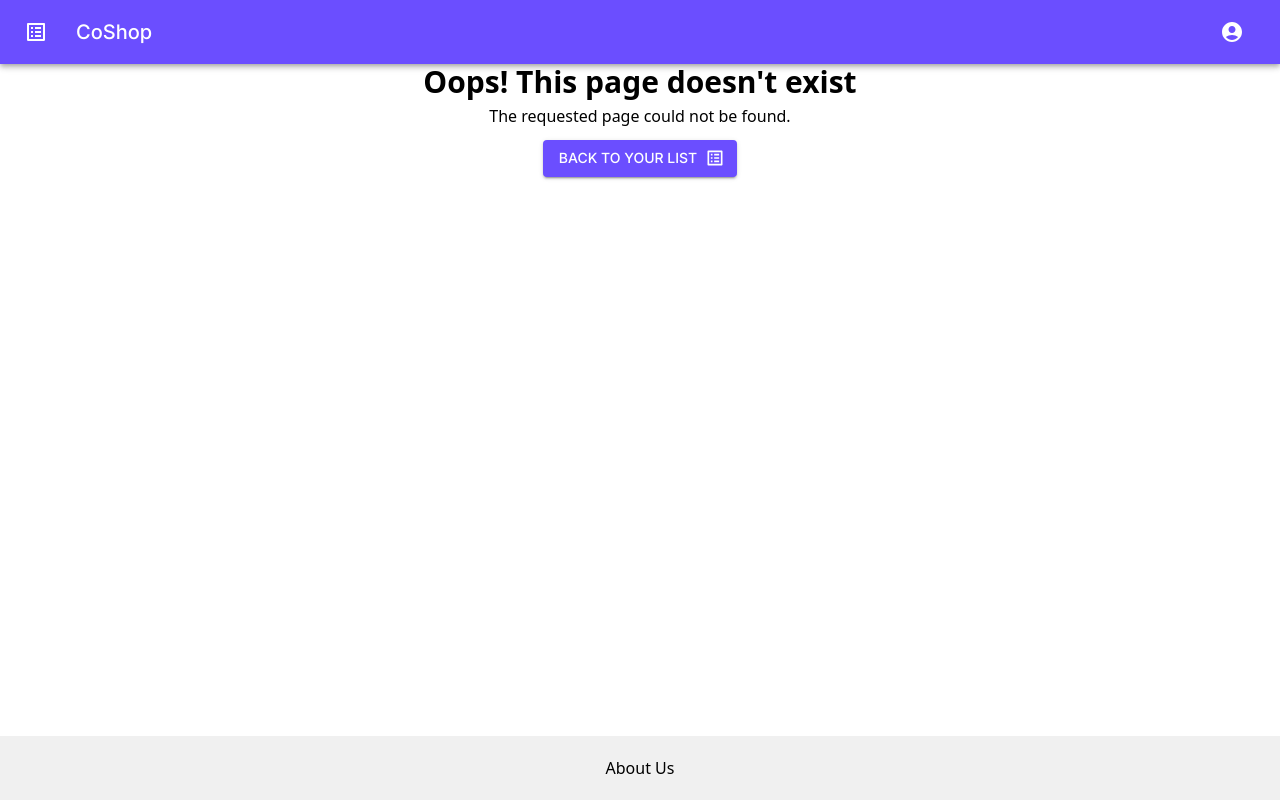
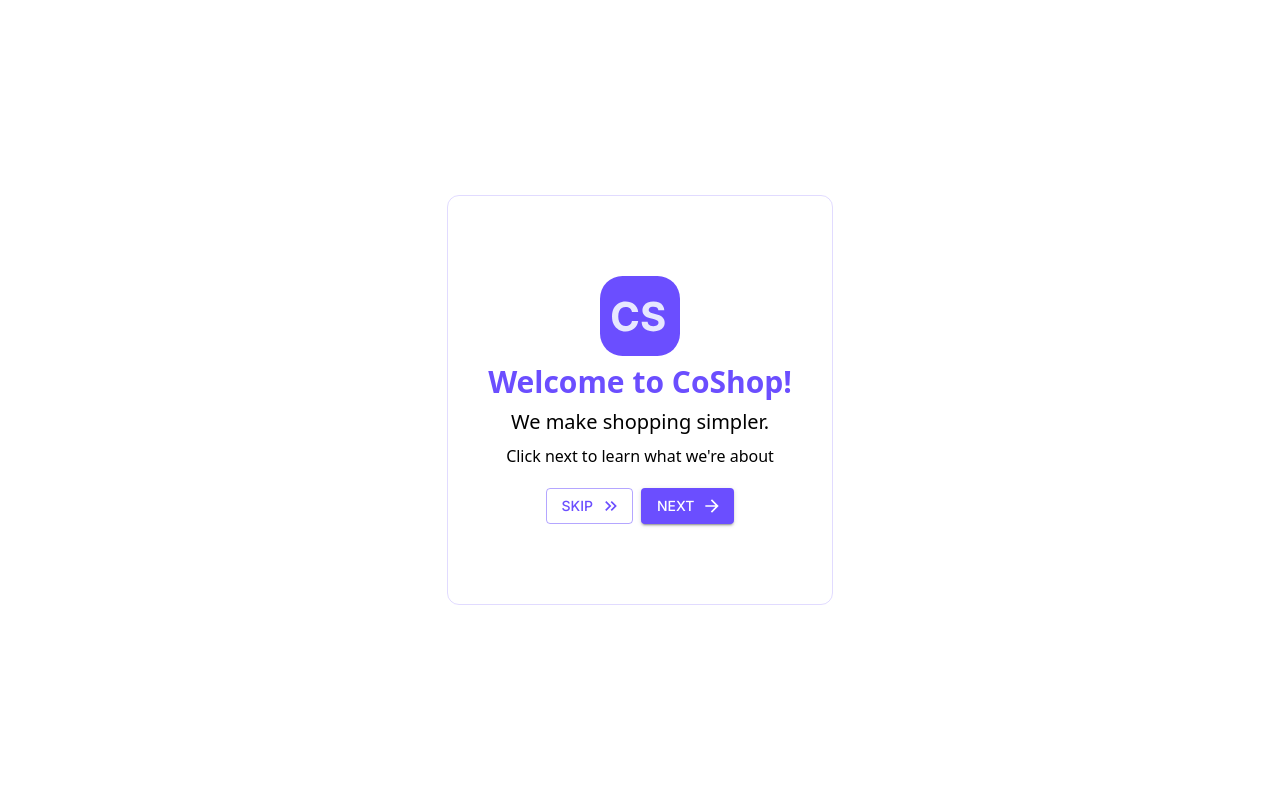
Before and after one commit to thecoshopteam/coshop-web, a React (Vite) app: page /onboarding in a window 1280 px wide. Built offline with nearby package versions, Linux system fonts and the light colour scheme; no server answers; sample sign-in values are in the browser's storage.

Commit message:
feat: create onboarding process

```diff
--- a/src/App.jsx
+++ b/src/App.jsx
@@ -12,6 +12,7 @@ import ProtectedRoute from "./components/ProtectedRoute";
 
 // Page imports
 import Register from "./pages/Register";
+import Onboarding from "./pages/Onboarding";
 import Login from "./pages/Login";
 import List from "./pages/List";
 import Profile from "./pages/Profile";
@@ -34,6 +35,16 @@ const App = () => {
                 <AuthLayout>
                   <Register />
                 </AuthLayout>
+              }
+            />
+            <Route
+              path="/onboarding"
+              element={
+                <ProtectedRoute>
+                  <AuthLayout>
+                    <Onboarding />
+                  </AuthLayout>
+                </ProtectedRoute>
               }
             />
             <Route
--- /dev/null
+++ b/src/components/OBAddAttributes.jsx
@@ -0,0 +1,15 @@
+import SellIcon from "@mui/icons-material/Sell";
+
+export default function OBAddAttributes() {
+  return (
+    <div className="flex flex-col items-center gap-2">
+      <SellIcon color="primary" sx={{ fontSize: 80 }} />
+      <h1 className="text-brand w-64 text-balance text-center text-3xl font-bold">
+        Add helpful attributes to list items!
+      </h1>
+      <p className="w-56 text-balance text-center">
+        So that you know exactly what to get
+      </p>
+    </div>
+  );
+}
--- /dev/null
+++ b/src/components/OBAddStore.jsx
@@ -0,0 +1,15 @@
+import StoreIcon from "@mui/icons-material/Store";
+
+export default function OBAddStore() {
+  return (
+    <div className="flex flex-col items-center gap-2">
+      <StoreIcon color="primary" sx={{ fontSize: 80 }} />
+      <h1 className="text-brand w-64 text-balance text-center text-3xl font-bold">
+        Specify what store to buy from!
+      </h1>
+      <p className="w-56 text-balance text-center">
+        So that you know exactly where to go
+      </p>
+    </div>
+  );
+}
--- /dev/null
+++ b/src/components/OBCreateLists.jsx
@@ -0,0 +1,15 @@
+import ListAltIcon from "@mui/icons-material/ListAlt";
+
+export default function OBCreateLists() {
+  return (
+    <div className="flex flex-col items-center gap-2">
+      <ListAltIcon color="primary" sx={{ fontSize: 80 }} />
+      <h1 className="text-brand w-64 text-balance text-center text-3xl font-bold">
+        Easily create your shopping lists!
+      </h1>
+      <p className="w-56 text-balance text-center">
+        In a easy-to-use, modern, and aesthetically-pleasing UI
+      </p>
+    </div>
+  );
+}
--- /dev/null
+++ b/src/components/OBWelcome.jsx
@@ -0,0 +1,10 @@
+export default function OBWelcome() {
+  return (
+    <div className="flex flex-col items-center gap-2">
+      <img src="/coshop.svg" alt="logo" className="w-20" />
+      <h1 className="text-brand text-3xl font-bold">Welcome to CoShop!</h1>
+      <p className="text-xl font-medium">We make shopping simpler.</p>
+      <p>Click next to learn what we&apos;re about</p>
+    </div>
+  );
+}
--- /dev/null
+++ b/src/pages/Onboarding.jsx
@@ -0,0 +1,49 @@
+import { useState } from "react";
+import Button from "@mui/material/Button";
+import ArrowForwardIcon from "@mui/icons-material/ArrowForward";
+import KeyboardDoubleArrowRightIcon from "@mui/icons-material/KeyboardDoubleArrowRight";
+import OBWelcome from "../components/OBWelcome";
+import OBCreateLists from "../components/OBCreateLists";
+import OBAddAttributes from "../components/OBAddAttributes";
+import OBAddStore from "../components/OBAddStore";
+import { useNavigate } from "react-router-dom";
+
+export default function Onboarding() {
+  const [screen, setScreen] = useState(0);
+
+  const navigate = useNavigate();
+
+  const handleNextClick = () => {
+    if (screen === 3) {
+      navigate("/");
+    } else {
+      setScreen(screen + 1);
+    }
+  };
+  return (
+    <div className="border-brand/20 flex flex-col items-center rounded-xl border px-10 py-20">
+      {screen === 0 && <OBWelcome />}
+      {screen === 1 && <OBCreateLists />}
+      {screen === 2 && <OBAddAttributes />}
+      {screen === 3 && <OBAddStore />}
+      <div className="mt-5 flex gap-2">
+        <Button
+          type="button"
+          href="/"
+          variant="outlined"
+          endIcon={<KeyboardDoubleArrowRightIcon />}
+        >
+          Skip
+        </Button>
+        <Button
+          type="button"
+          onClick={handleNextClick}
+          variant="contained"
+          endIcon={<ArrowForwardIcon />}
+        >
+          Next
+        </Button>
+      </div>
+    </div>
+  );
+}
--- a/src/pages/Register.jsx
+++ b/src/pages/Register.jsx
@@ -28,7 +28,7 @@ const Register = () => {
     setLoading(true);
     try {
       await registerUser(email, password);
-      navigate("/", { replace: true });
+      navigate("/onboarding", { replace: true });
     } catch (error) {
       setErrorMessage("Error. Please try again.");
       console.error(error);
--- a/tailwind.config.js
+++ b/tailwind.config.js
@@ -2,7 +2,11 @@
 export default {
   content: ["./index.html", "./src/**/*.{js,ts,jsx,tsx}"],
   theme: {
-    extend: {},
+    extend: {
+      colors: {
+        brand: "#6B4EFF",
+      },
+    },
   },
   plugins: [],
 };
```
